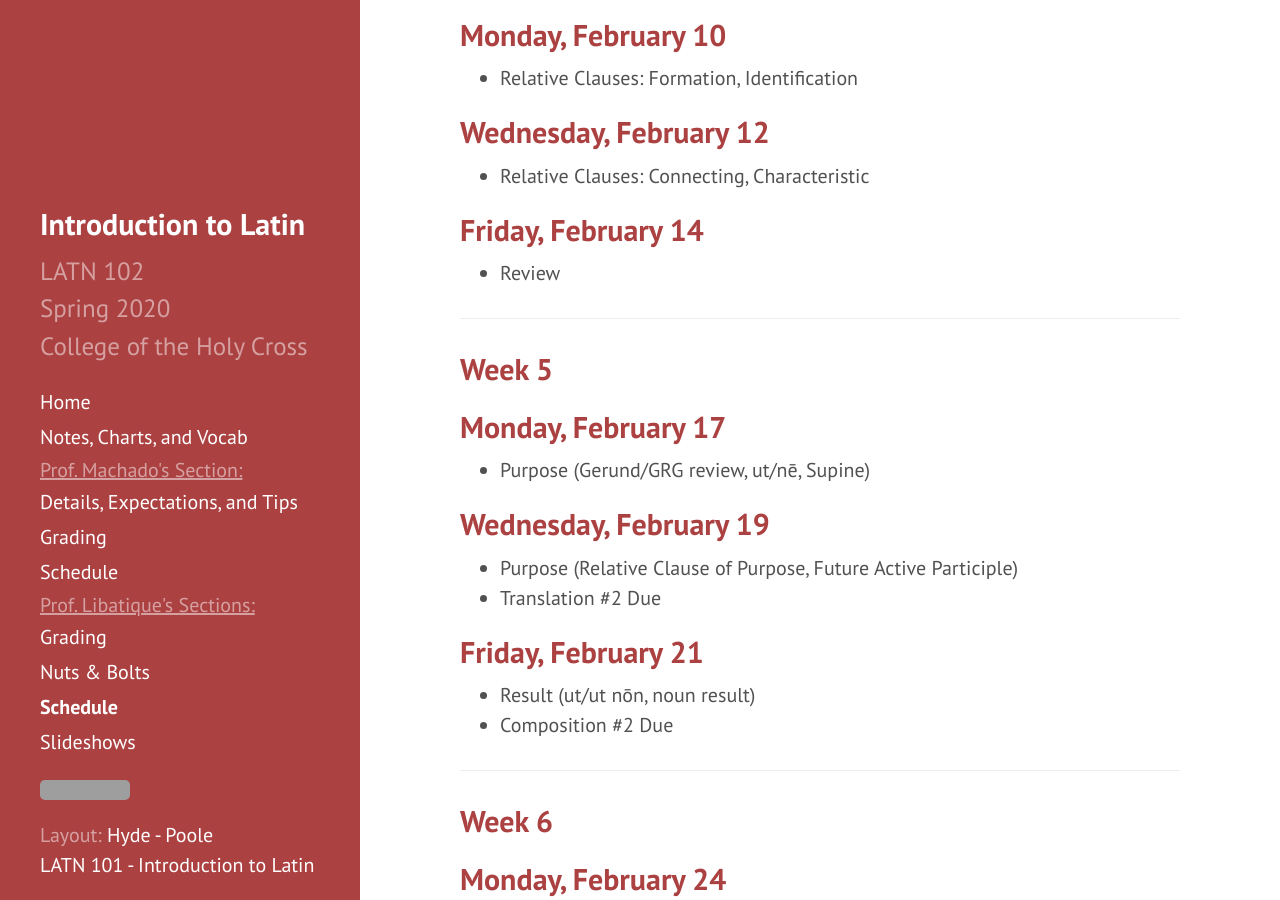
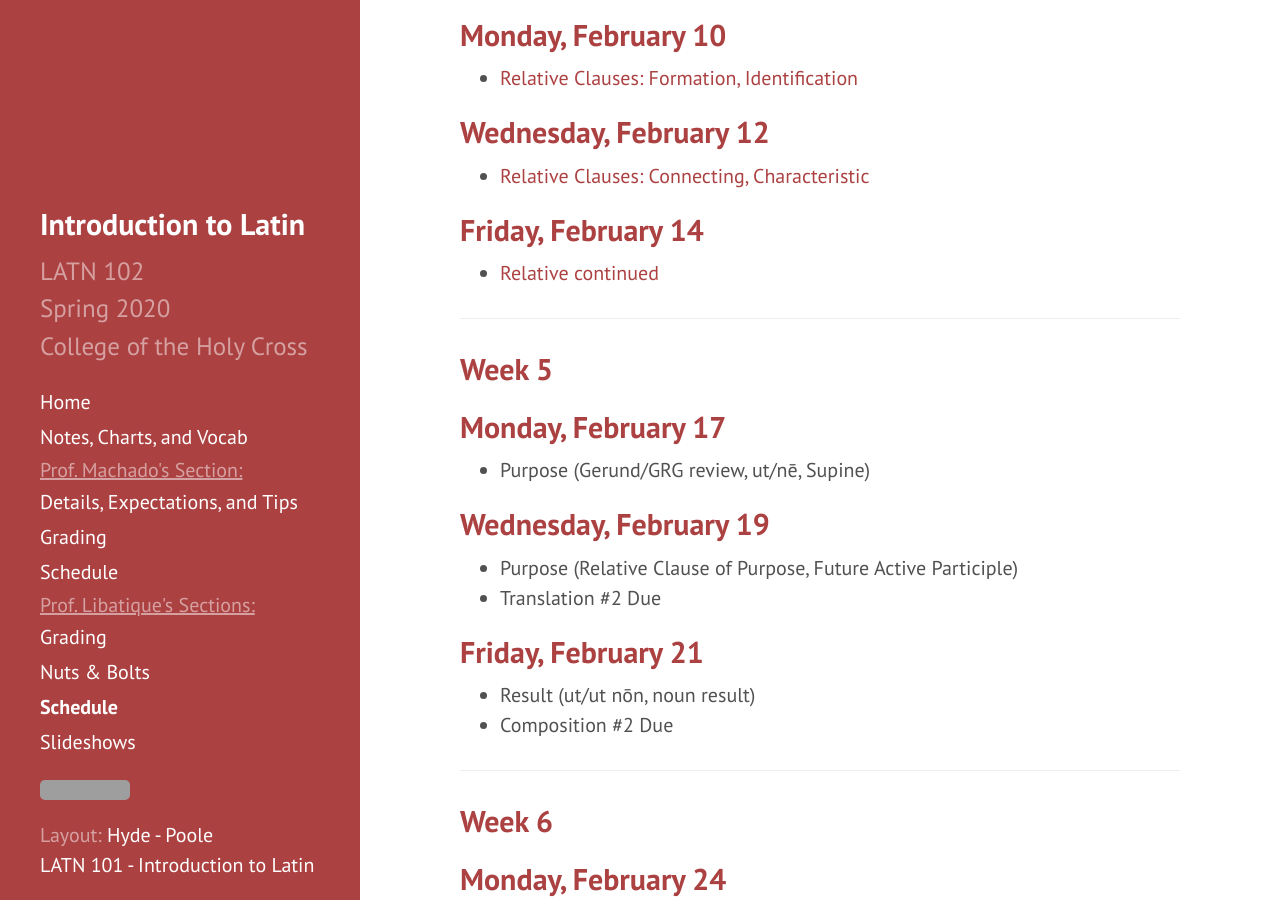
Before and after one commit to DLibatique/LATN102-S20, a Jekyll site: the page built from _pages/schedule-DL.md, in a window 1280 px wide and 900 px high, scrolled down 1592 px. Built offline with Jekyll 4.4.1, drawn with Linux system fonts in a browser that asks for light colours; grey boxes are pictures that could not be loaded.

Commit message:
added relative links

```diff
--- a/_pages/schedule-DL.md
+++ b/_pages/schedule-DL.md
@@ -53,13 +53,13 @@ This detailed schedule links out to the notes and charts that you'll need throug
 ## Week 4
 
 ## Monday, February 10
-- Relative Clauses: Formation, Identification
+- [Relative Clauses: Formation, Identification](relative)
 
 ## Wednesday, February 12
-- Relative Clauses: Connecting, Characteristic
+- [Relative Clauses: Connecting, Characteristic](relative)
 
 ## Friday, February 14
-- Review
+- [Relative continued](relative)
 
 ***
 
```
